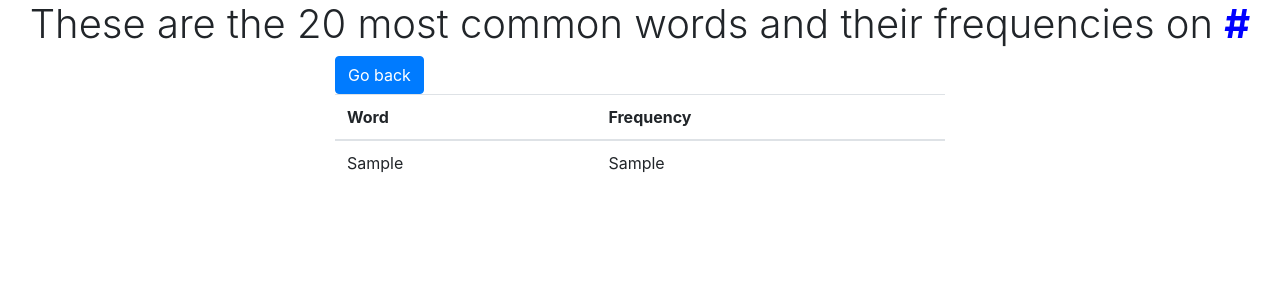
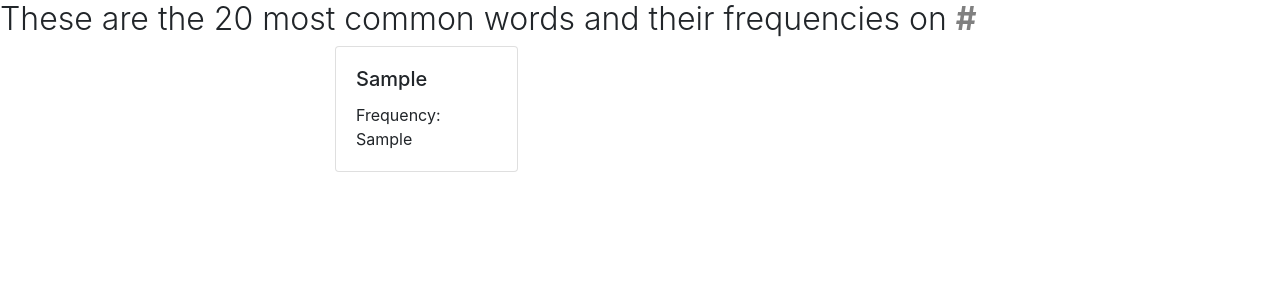
Before and after one commit to rosenmilev/BsWebScrapper, a Django app: template templates/result.html in a window 1280 px wide. Shown: the part 56-356 px from the top of the page. Run offline with Django 4.2, Linux system fonts and the light colour scheme; the template is opened without the code that fills it: most values are stand-ins (such as "Sample title", 1, 10 or a date in 2020); some libraries are stand-ins or nearby versions.

Commit message:
Enhance navigation bar and result template

```diff
--- a/templates/base.html
+++ b/templates/base.html
@@ -16,24 +16,19 @@
     </style>
   </head>
   <body>
-    {% block navbar %}
-        <nav class="navbar navbar-expand-lg navbar-light bg-light">
+
+        <nav class="navbar navbar-expand-lg navbar-light bg-light text-center">
   <a class="navbar-brand" href="{% url 'index' %}">Web Scrapper</a>
   <button class="navbar-toggler" type="button" data-toggle="collapse" data-target="#navbarSupportedContent" aria-controls="navbarSupportedContent" aria-expanded="false" aria-label="Toggle navigation">
     <span class="navbar-toggler-icon"></span>
   </button>
+            {% block navbar %}
 
 
-    <ul class="navbar-nav mr-auto">
-      <li class="nav-item">
-        <a class="nav-link" href="{% url 'index' %}">Home</a>
-      </li>
-        <li class="nav-item">
-        <a class="nav-link" href="{% url 'logout' %}">Logout</a>
-      </li>
-    </ul>
-    </nav>
-    {% endblock %}
+            {% endblock %}
+        </nav>
+
+
     {% block content %}
 
 
--- a/templates/result.html
+++ b/templates/result.html
@@ -1,24 +1,46 @@
 {% extends 'base.html' %}
+{% block navbar %}
+    <ul class="navbar-nav mr-auto">
+      <li class="nav-item">
+        <a class="nav-link" href="{% url 'index' %}">Home</a>
+      </li>
+        <li class="nav-item">
+        <a class="nav-link" href="{% url 'logout' %}">Logout</a>
+      </li>
+    </ul>
+{% endblock %}
 {% block content %}
-    <h1 class="text-center font-weight-light ">These are the 20 most common words and their frequencies on <span style="color: blue; font-weight: bold;">{{ url }}</span></h1>
+    <h2 class=" font-weight-light ">These are the 20 most common words and their frequencies on <span style="color: grey; font-weight: bold;">{{ url }}</span></h2>
         <div class="container" style="max-width: 50%">
-        <a href="{% url 'index' %}" class="btn btn-primary">Go back</a>
-            <table class="table">
-                <thead>
-                    <tr>
-                        <th>Word</th>
-                        <th>Frequency</th>
-                    </tr>
-                </thead>
-                <tbody>
-                    {% for r in results %}
-                        <tr>
-                            <td>{{r.0}}</td>
-                            <td>{{r.1}}</td>
-                        </tr>
-                    {% endfor %}
-                </tbody>
-            </table>
+
+            <div class="row">
+                {% for res in results %}
+                    <div class="col-md-4 mb-5">
+                        <div class="card">
+                            <div class="card-body">
+                                <h5 class="card-title">{{ res.0 }}</h5>
+                                <p class="card-text">Frequency: {{ res.1 }}</p>
+                            </div>
+                        </div>
+                    </div>
+                {% endfor %}
+            </div>
+{#            <table class="table">#}
+{#                <thead>#}
+{#                    <tr>#}
+{#                        <th>Word</th>#}
+{#                        <th>Frequency</th>#}
+{#                    </tr>#}
+{#                </thead>#}
+{#                <tbody>#}
+{#                    {% for r in results %}#}
+{#                        <tr>#}
+{#                            <td>{{r.0}}</td>#}
+{#                            <td>{{r.1}}</td>#}
+{#                        </tr>#}
+{#                    {% endfor %}#}
+{#                </tbody>#}
+{#            </table>#}
         </div>
 
 {% endblock %}
```
Also changed, not shown: templates/index.html (+11 -2 lines), db.sqlite3.
